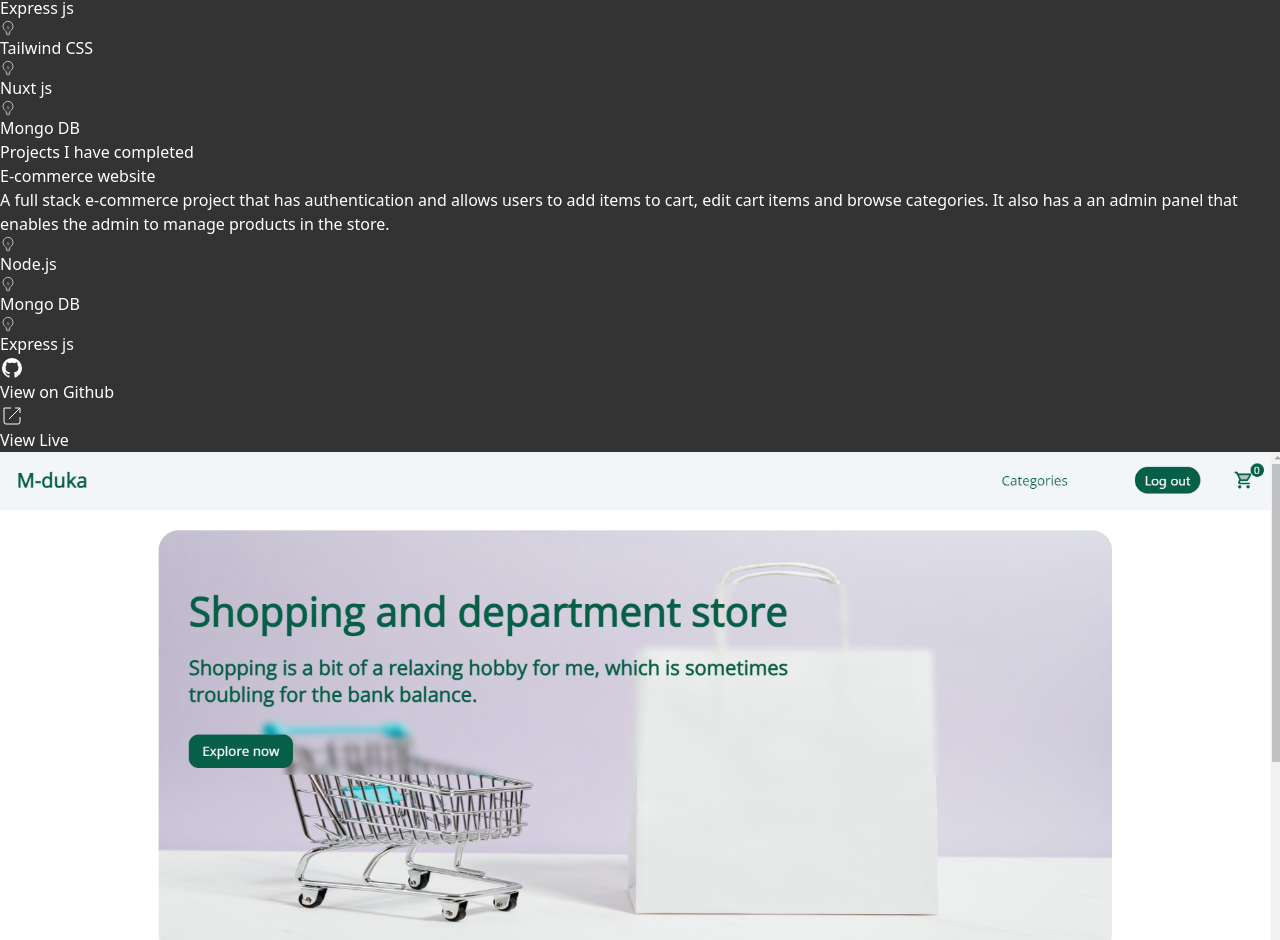
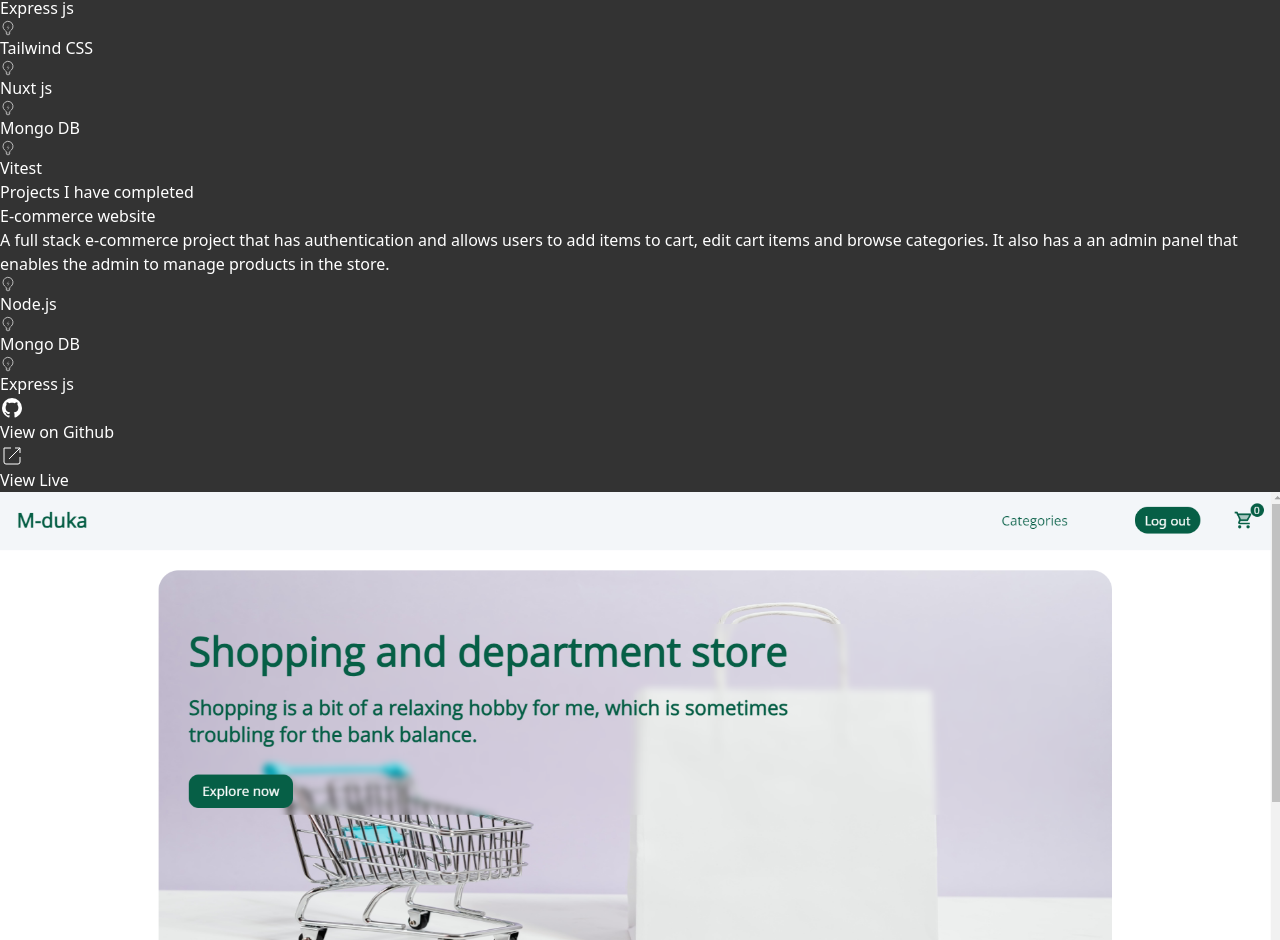
Before and after one commit to munene-m/portfolio, a Vue app: page / in a window 1280 px wide. Shown: the part 939-1879 px from the top of the page. Built offline with nearby package versions, Linux system fonts and the light colour scheme.

Commit message:
added vitest to tools i know and use

```diff
--- a/src/components/About.vue
+++ b/src/components/About.vue
@@ -29,6 +29,10 @@ const tools = [
   {
     id: 7,
     name: "Mongo DB"
+  },
+  {
+    id: 8,
+    name: "Vitest"
   }
 ];
 </script>
```
